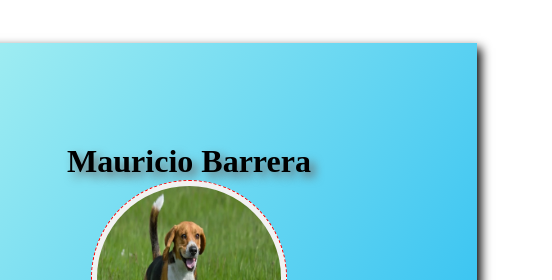
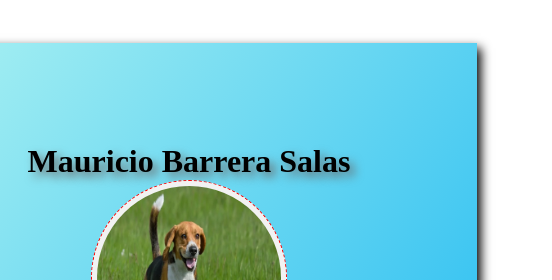
Before and after one commit to Mauri500/Mauri500.github.io, a plain HTML site: page index.html in a window 1280 px wide. Shown: the top 280 px of the page, 451-1003 px from the left. Drawn offline with Linux system fonts and the light colour scheme.

Commit message:
Actualice html 24/09

```diff
--- a/index.html
+++ b/index.html
@@ -14,7 +14,7 @@ v<!DOCTYPE html>
 
         </div>
         <div id="personal">
-            <h1>Mauricio Barrera</h1>
+            <h1>Mauricio Barrera Salas</h1>
             <img src="img/Beagle.jpg" alt="Imagen">
             <p>Hola soy estudiante del curso Diseño Web</p>
         </div>
```
